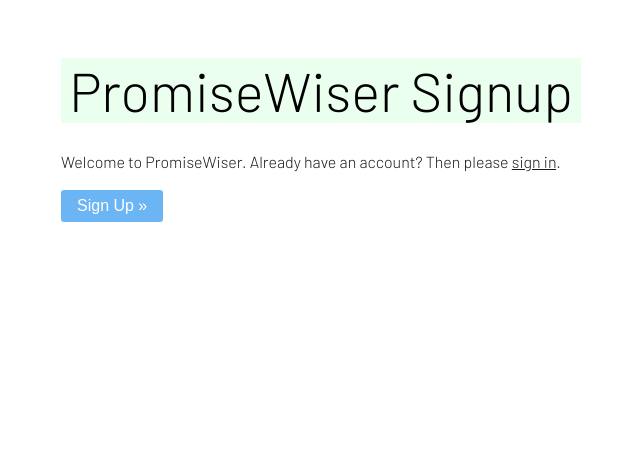
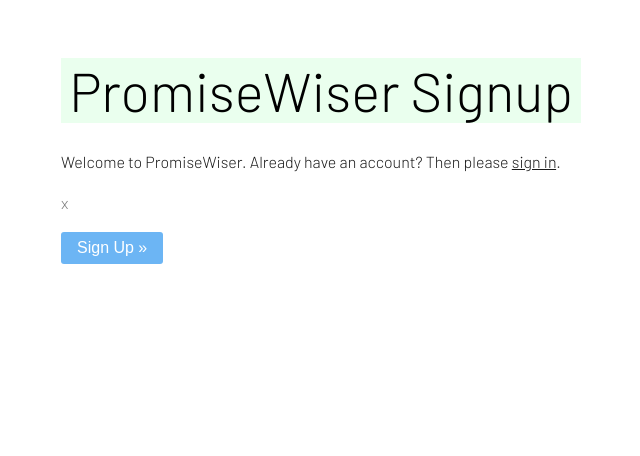
Before and after one commit to kixlab/xproj-backend, a Django app: template web/accounts/templates/account/signup.html in a window 1280 px wide. Shown: the top 456 px of the page, without its empty margins (3-643 px from the left). Run offline with Django 3.2, Linux system fonts and the light colour scheme; the template is opened without the code that fills it: most values are stand-ins (such as "Sample title", 1, 10 or a date in 2020).

Commit message:
Add passwrod valdiator help texts to the signup form

```diff
--- a/web/accounts/middleware.py
+++ b/web/accounts/middleware.py
@@ -14,7 +14,7 @@ class ForceOnboardingMiddleware:
             return False
         if request.resolver_match.func == serve_static or not request.path:
             return False
-        if 'onboarding' in request.path or 'api' in request.path or 'confirm-email' in request.path:
+        if 'onboarding' in request.path or 'api' in request.path or 'confirm-email' in request.path or 'logout' in request.path:
             return False
         return True
 
--- a/web/accounts/templates/account/signup.html
+++ b/web/accounts/templates/account/signup.html
@@ -14,6 +14,8 @@
   {% csrf_token %}
   {% include 'form.html' %}
 
+  <div class="password-help-text">{{password_validators_help_text_html}}</div>
+
   {% if redirect_field_value %}
   <input type="hidden" name="{{ redirect_field_name }}" value="{{ redirect_field_value }}" />
   {% endif %}
--- a/web/accounts/urls.py
+++ b/web/accounts/urls.py
@@ -6,5 +6,5 @@ urlpatterns = [
     url(r'^onboarding/location/', Onboarding2View.as_view(), name='onboarding_step_2'),
     url(r'^onboarding/interests/', Onboarding3View.as_view(), name='onboarding_step_3'),
     url(r'^onboarding/finish/', Onboarding4View.as_view(), name='onboarding_step_4'),
-    url(r'consolidate-user/', ConsolidateUserView.as_view(), name='consolidate_user')
+    url(r'consolidate-user/', ConsolidateUserView.as_view(), name='consolidate_user'),
 ]
--- a/web/config/settings/common.py
+++ b/web/config/settings/common.py
@@ -103,7 +103,8 @@ TEMPLATES = [
                 'django.template.context_processors.debug',
                 'django.template.context_processors.request',
                 'django.contrib.auth.context_processors.auth',
-                'django.contrib.messages.context_processors.messages'
+                'django.contrib.messages.context_processors.messages',
+                'accounts.context_processors.password_validators'
             ],
         },
     },
--- a/web/frontend/static/style.css
+++ b/web/frontend/static/style.css
@@ -177,6 +177,12 @@ form button, a.button, .btn-primary {
 .site-news-reader .btn-primary {
     background-color: #9500FF;
     color: #fff;
+}
+
+.password-help-text {
+    margin: 1em 0;
+    color: #777;
+    line-height: 1.6;
 }
 
 
```
Also changed, not shown: web/accounts/context_processors.py (added, +7 -0 lines).
